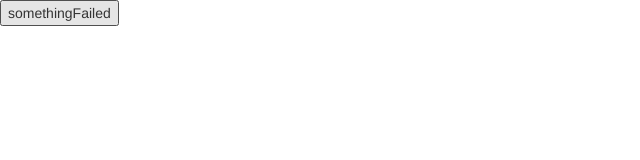
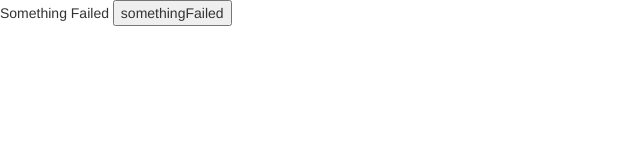
Before and after one commit to kangkyu/using-services-in-angular-directives, a website: page index.html in a window 1280 px wide. Shown: the whole page, without its empty margins (0-640 px from the left). Drawn offline with nearby package versions, Linux system fonts and the light colour scheme; some packages are replaced by stand-ins of ours; a script that the page names is missing.

Commit message:
refactor by extract a service out of the controller and inject into it

```diff
--- a/app.js
+++ b/app.js
@@ -1,10 +1,16 @@
 angular.module("app", ["ui.bootstrap"])
-.controller("AppCtrl", function AppCtrl(){
+.service("alertService", function alertService(){
+    var alertService = this;
+
+    alertService.alertMessage = "Something Failed";
+    alertService.alertType = "danger";
+    alertService.showAlert = true;
+})
+
+.controller("AppCtrl", function AppCtrl(alertService){
     var app = this;
+    app.alertService = alertService;
+    app.somethingFailed = function(){
 
-    app.somethingFailed = function(){
-        app.alertMessage = "Something Failed";
-        app.alertType = "danger";
-        app.showAlert = true;
     }
 })
--- a/index.html
+++ b/index.html
@@ -11,7 +11,7 @@
         <script src="app.js"></script>
     </head>
     <body>
-        <alert ng-if="app.showAlert" type="{{app.alertType}}">{{app.alertMessage}}</alert>
+        <alert ng-if="app.alertService.showAlert" type="{{app.alertService.alertType}}">{{app.alertService.alertMessage}}</alert>
 
         <button name="button" ng-click="app.somethingFailed()">somethingFailed</button>
     </body>
```
